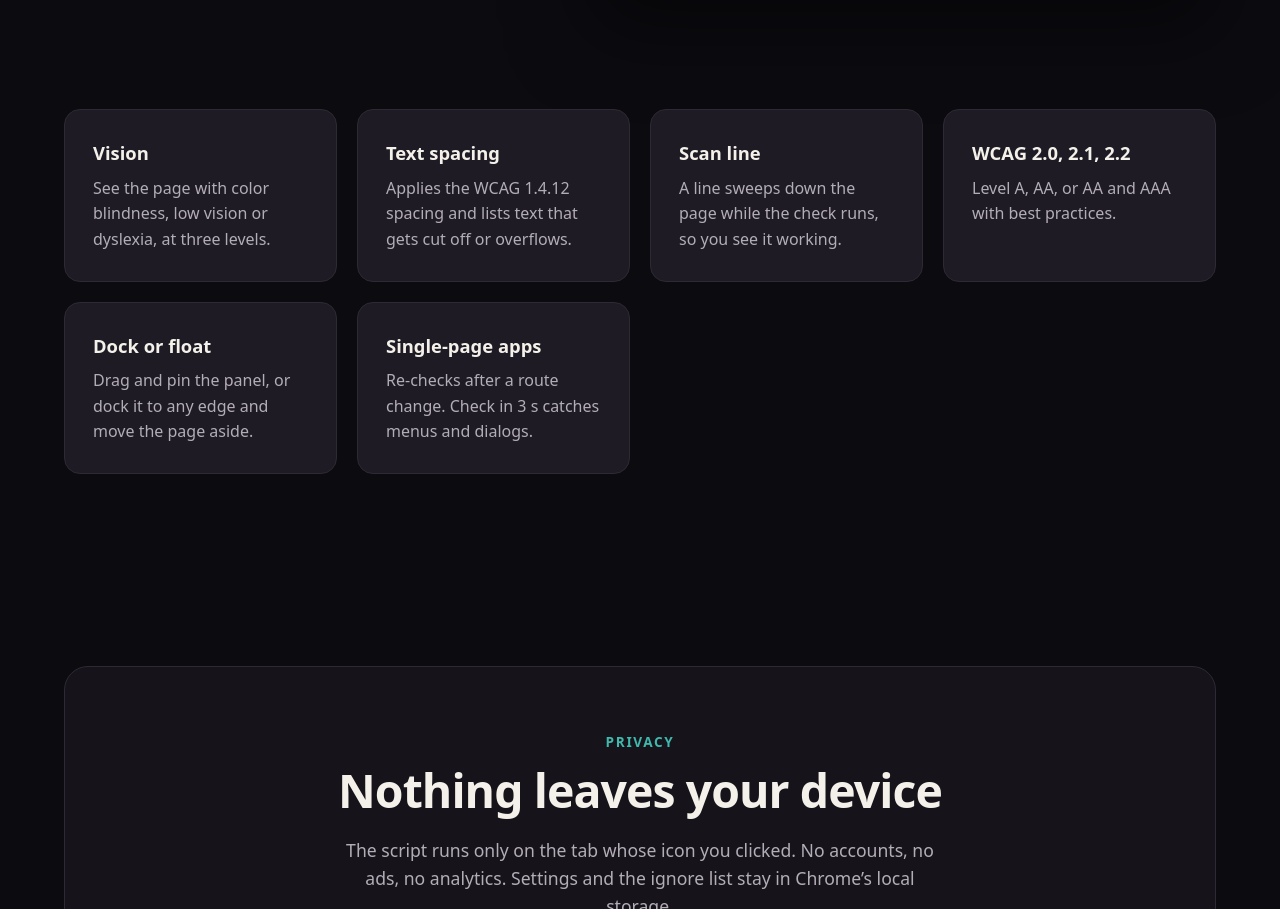
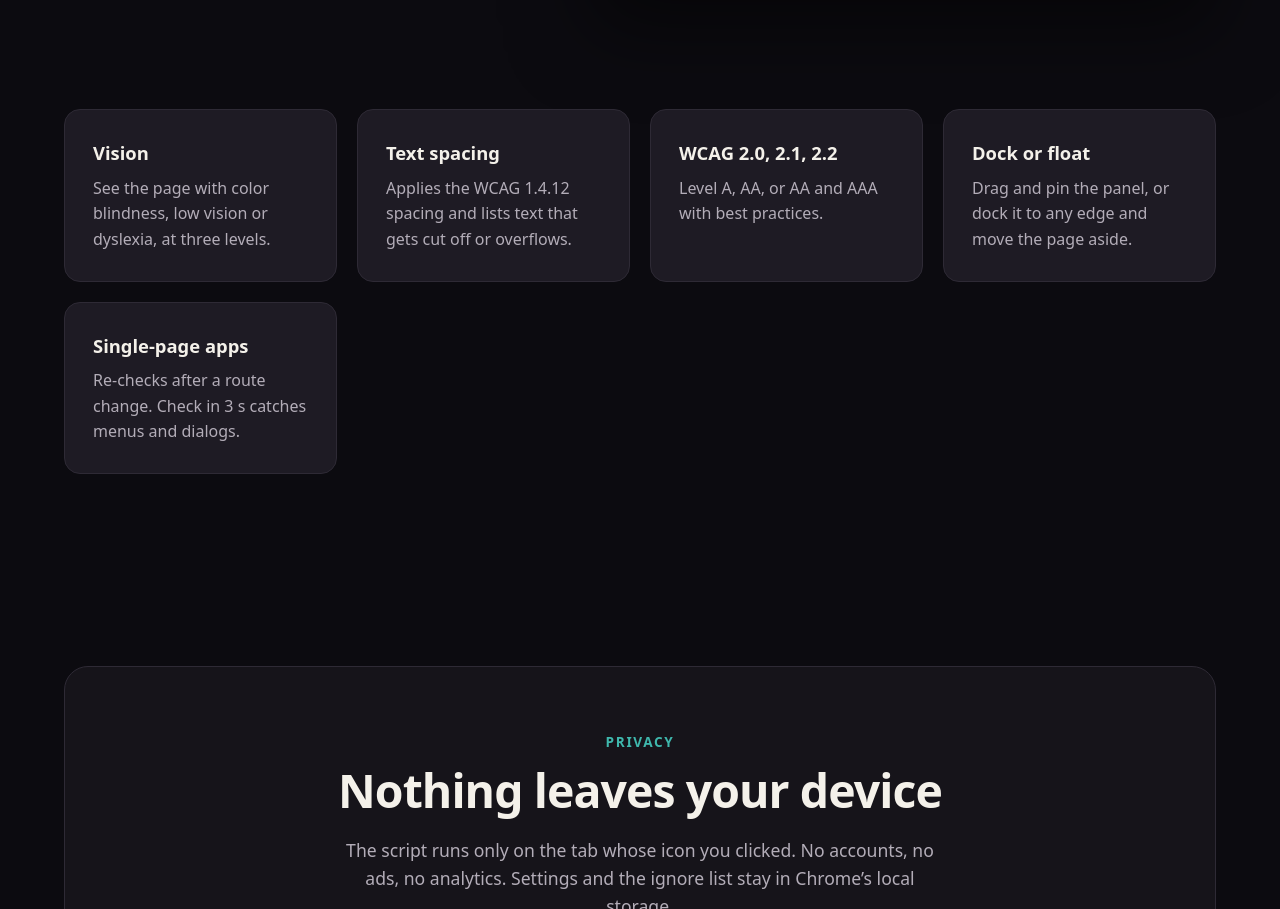
Before and after one commit to AlexKovaliov/spider-lint-site, a plain HTML site: page index.html in a window 1280 px wide. Shown: the part 4410-5319 px from the top of the page. Drawn offline with Linux system fonts and the light colour scheme.

Commit message:
Removes the Scan line card

```diff
--- a/index.html
+++ b/index.html
@@ -282,12 +282,6 @@
               </p>
             </li>
             <li class="card reveal">
-              <h3 class="card__title">Scan line</h3>
-              <p class="card__text">
-                A line sweeps down the page while the check runs, so you see it working.
-              </p>
-            </li>
-            <li class="card reveal">
               <h3 class="card__title">WCAG 2.0, 2.1, 2.2</h3>
               <p class="card__text">Level A, AA, or AA and AAA with best practices.</p>
             </li>
```
